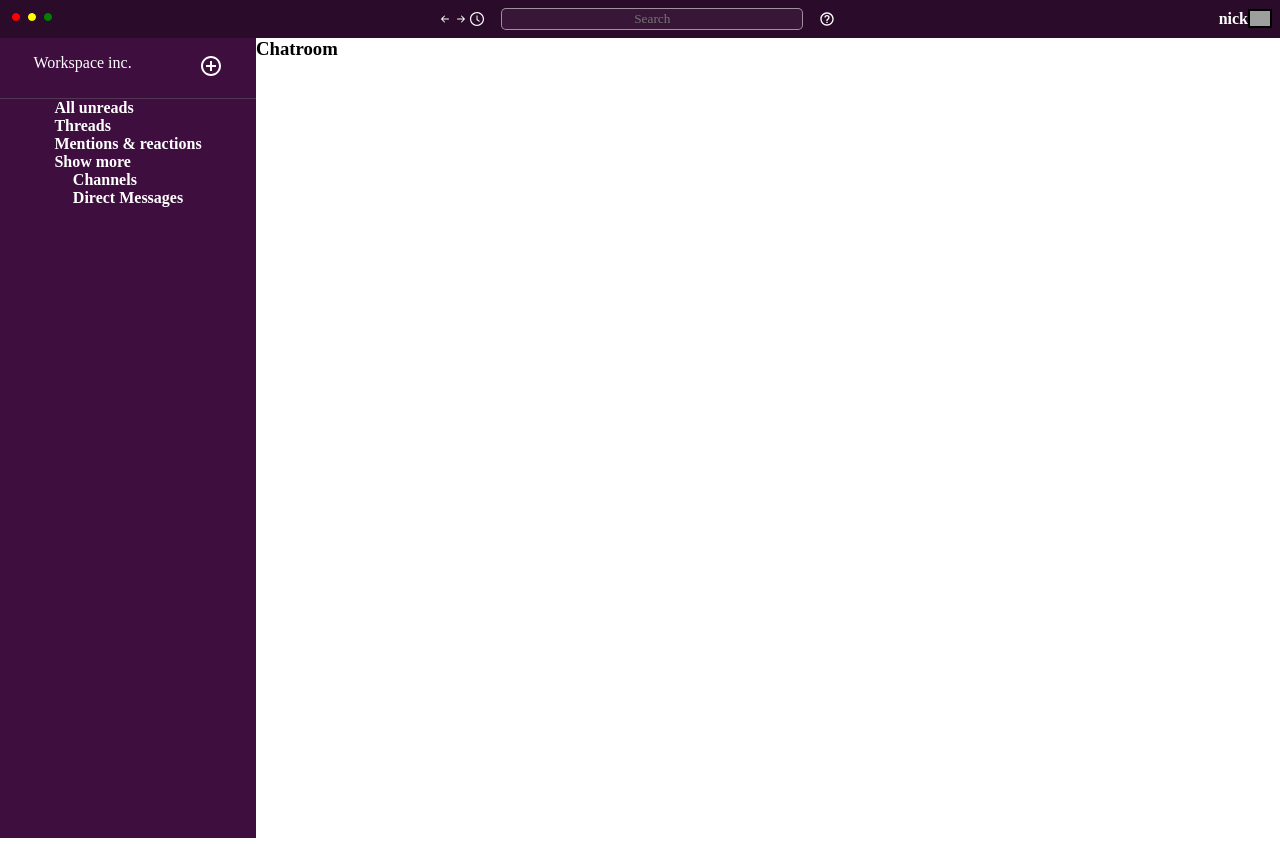
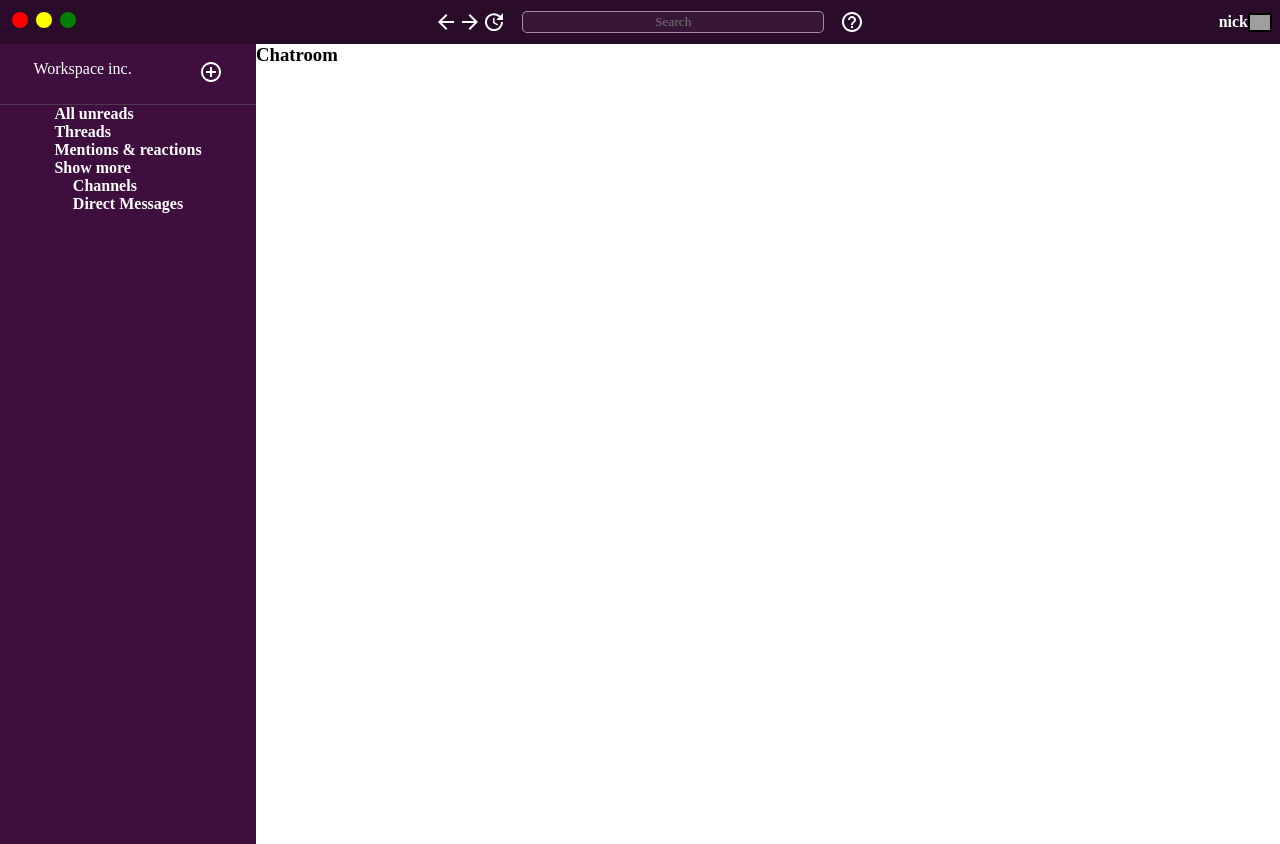
Before and after one commit to mikeg1440/slack-clone, a React (Create React App) app: page /chat in a window 1280 px wide. Built offline with nearby package versions, Linux system fonts and the light colour scheme; grey boxes are pictures that could not be loaded; a web font is replaced by a local one.

Commit message:
Replace react-icons with material-ui icons

```diff
--- a/src/components/Header.js
+++ b/src/components/Header.js
@@ -1,28 +1,28 @@
 import React from 'react';
 import styled from 'styled-components';
-import {BsArrowLeftShort} from 'react-icons/bs';
-import {BsArrowRightShort} from 'react-icons/bs';
-import {AiOutlineClockCircle} from 'react-icons/ai';
-import {BiHelpCircle} from 'react-icons/bi';
-import {VscCircleFilled} from 'react-icons/vsc';
+import ArrowBackIcon from '@material-ui/icons/ArrowBack';
+import ArrowForwardIcon from '@material-ui/icons/ArrowForward';
+import UpdateIcon from '@material-ui/icons/Update';
+import HelpOutlineIcon from '@material-ui/icons/HelpOutline';
+import FiberManualRecordIcon from '@material-ui/icons/FiberManualRecord';
 
 export default function Header({ username }) {
 
     return (
         <StyledHeader>
             <div>
-                <VscCircleFilled style={{color: 'red'}} />
-                <VscCircleFilled style={{color: 'yellow'}} />
-                <VscCircleFilled style={{color: 'green'}} />
+                <FiberManualRecordIcon style={{color: 'red'}} size='small' />
+                <FiberManualRecordIcon style={{color: 'yellow'}} size='small' />
+                <FiberManualRecordIcon style={{color: 'green'}} size='small' />
             </div>
 
             <StyledSearchbar>
-                <BsArrowLeftShort />
-                <BsArrowRightShort />
-                <AiOutlineClockCircle />
+                <ArrowBackIcon />
+                <ArrowForwardIcon/>
+                <UpdateIcon/>
 
                 <StyledInput type='text' name='search' placeholder='Search' />
-                <BiHelpCircle/>
+                <HelpOutlineIcon/>
             </StyledSearchbar>
 
             <StyledUserContainer>
```
